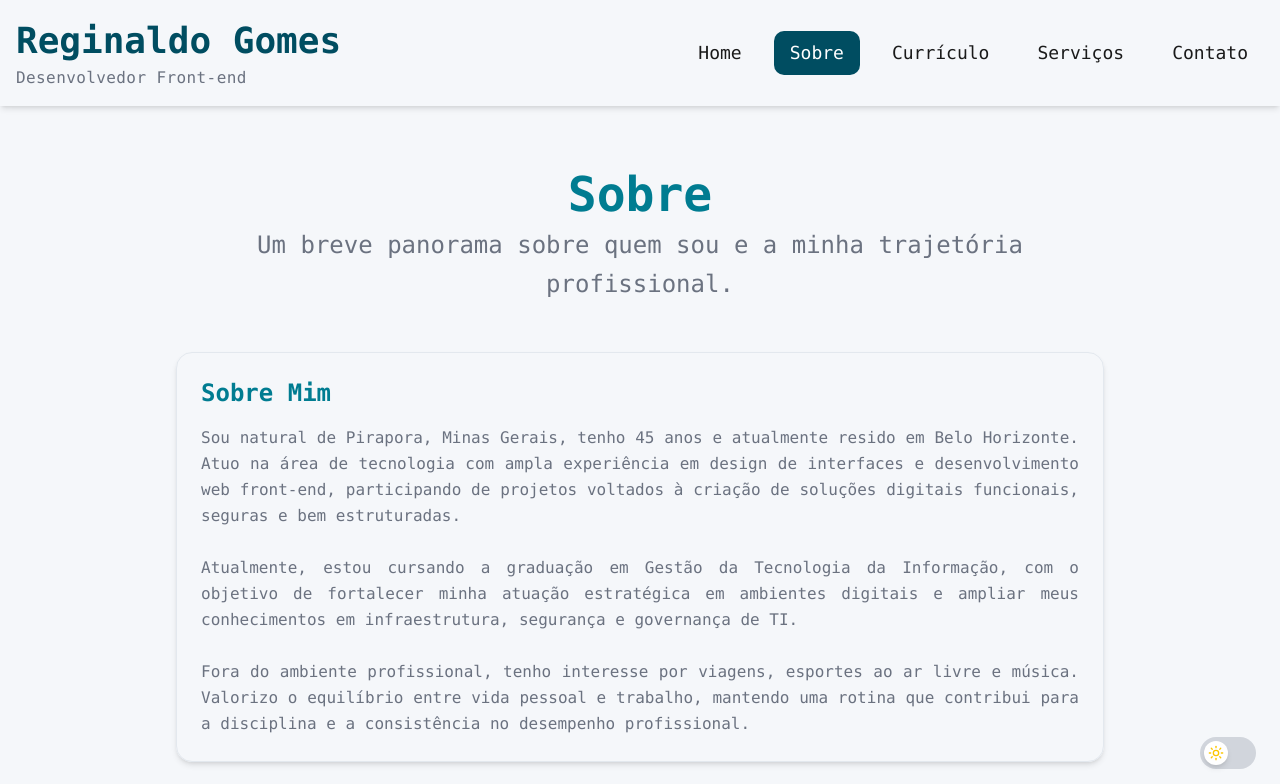
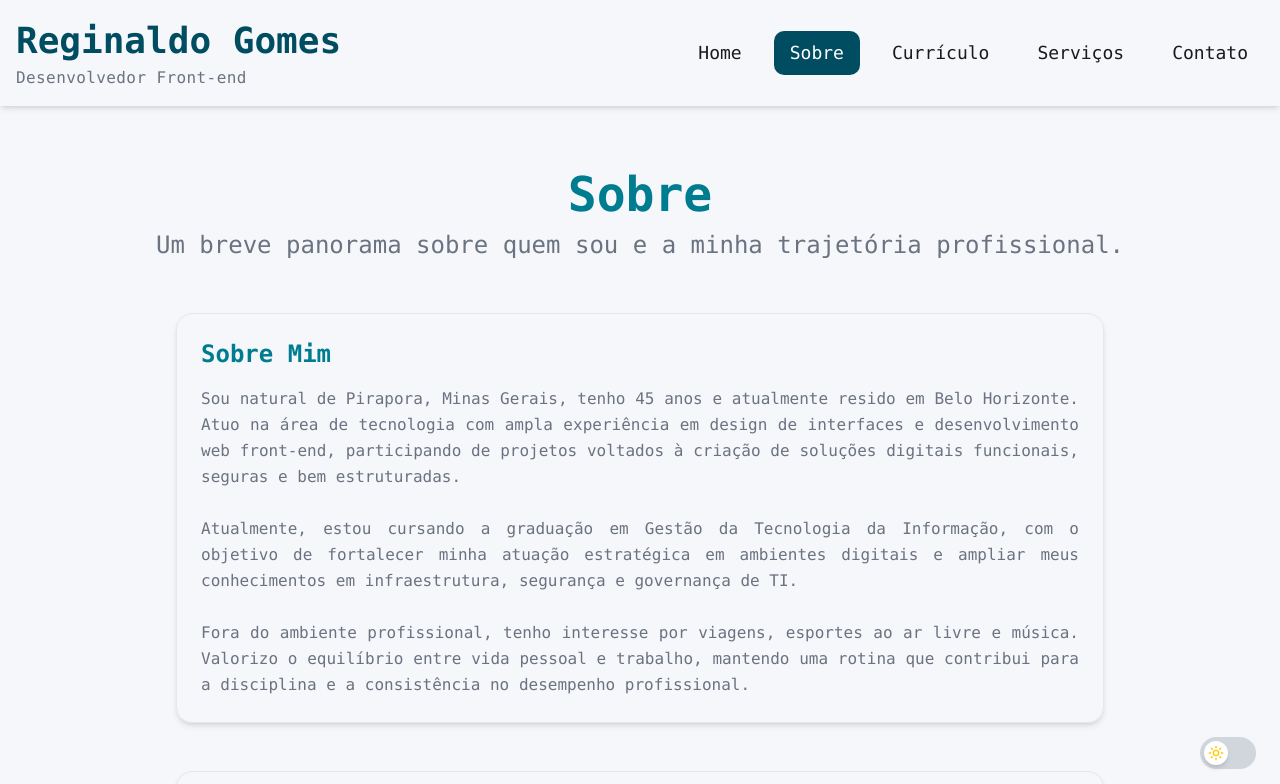
Before and after one commit to reginaldogomes/nextjs-developer-resume, a Next.js app: page /about in a window 1280 px wide. Shown: the top 784 px of the page. Built offline with nearby package versions, Linux system fonts and the light colour scheme.

Commit message:
fix: adjust layout class for description in PageHead component for improved styling

```diff
--- a/src/components/layout/PageHead.tsx
+++ b/src/components/layout/PageHead.tsx
@@ -20,7 +20,7 @@ export default function PageHead({ title, description }: PageHeadProps) {
   return (
     <div className="text-center">
       <h1 className="text-4xl sm:text-5xl font-bold text-primary">{title}</h1>
-      <p className="text-muted leading-relaxed text-2xl whitespace-pre-line mt-2 w-3xl mx-auto">
+      <p className="text-muted leading-relaxed text-2xl whitespace-pre-line mt-2 mx-auto">
         {description}
       </p>
     </div>
```
Also changed, not shown: 1 other file (tests, documents, lock files or other folders).
